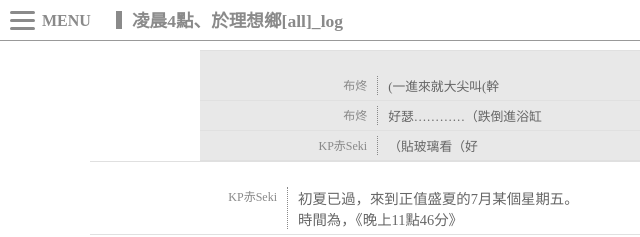
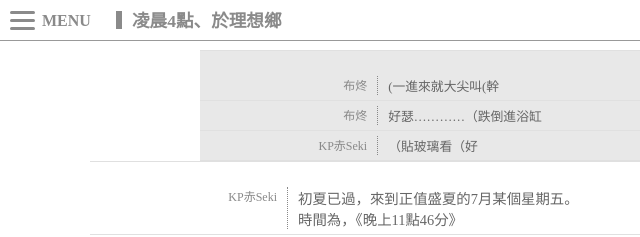
Before and after one commit to N371Artu/gozeyoji, a plain HTML site: page index.html in a window 1280 px wide. Shown: the top 237 px of the page, 0-640 px from the left. Drawn offline with Linux system fonts and the light colour scheme.

Commit message:
Update index.html

```diff
--- a/index.html
+++ b/index.html
@@ -3,7 +3,7 @@
 <head>
 <meta charset="UTF-8">
 <meta name="viewport" content="width=device-width, initial-scale=1.0">
-<title>凌晨4點、於理想鄉[all]_log</title>
+<title>凌晨4點、於理想鄉</title>
 <style type="text/css">
 
 * { box-sizing: border-box; }
@@ -215,7 +215,7 @@ header h1 {
 <body>
 <header>
 	<div class="hcenter">
-		<h1>凌晨4點、於理想鄉[all]_log</h1>
+		<h1>凌晨4點、於理想鄉</h1>
 		<div class="drawer">
 			<input type="checkbox" id="drawer-check" class="drawer-hidden">
 			<label for="drawer-check" class="drawer-open">
```
